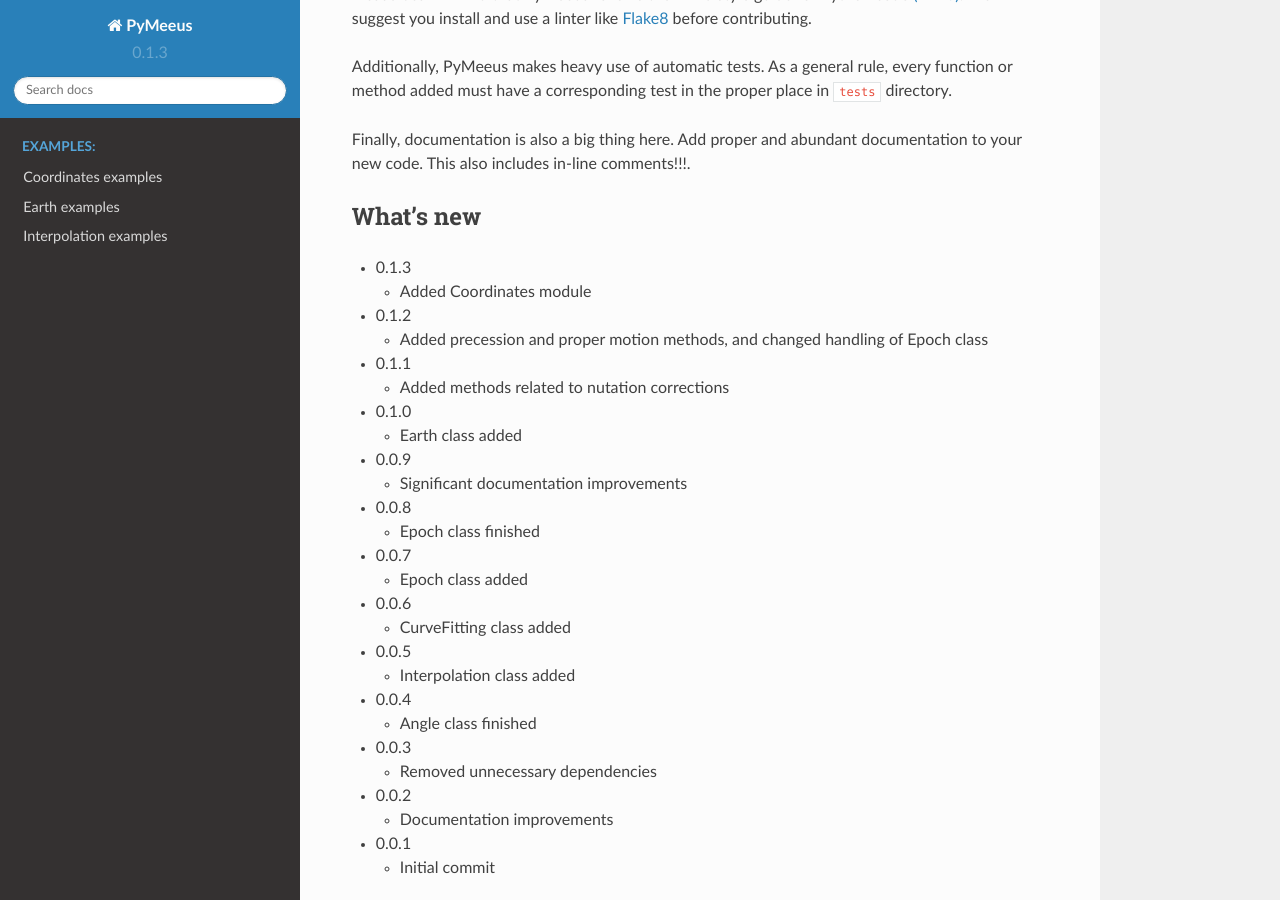
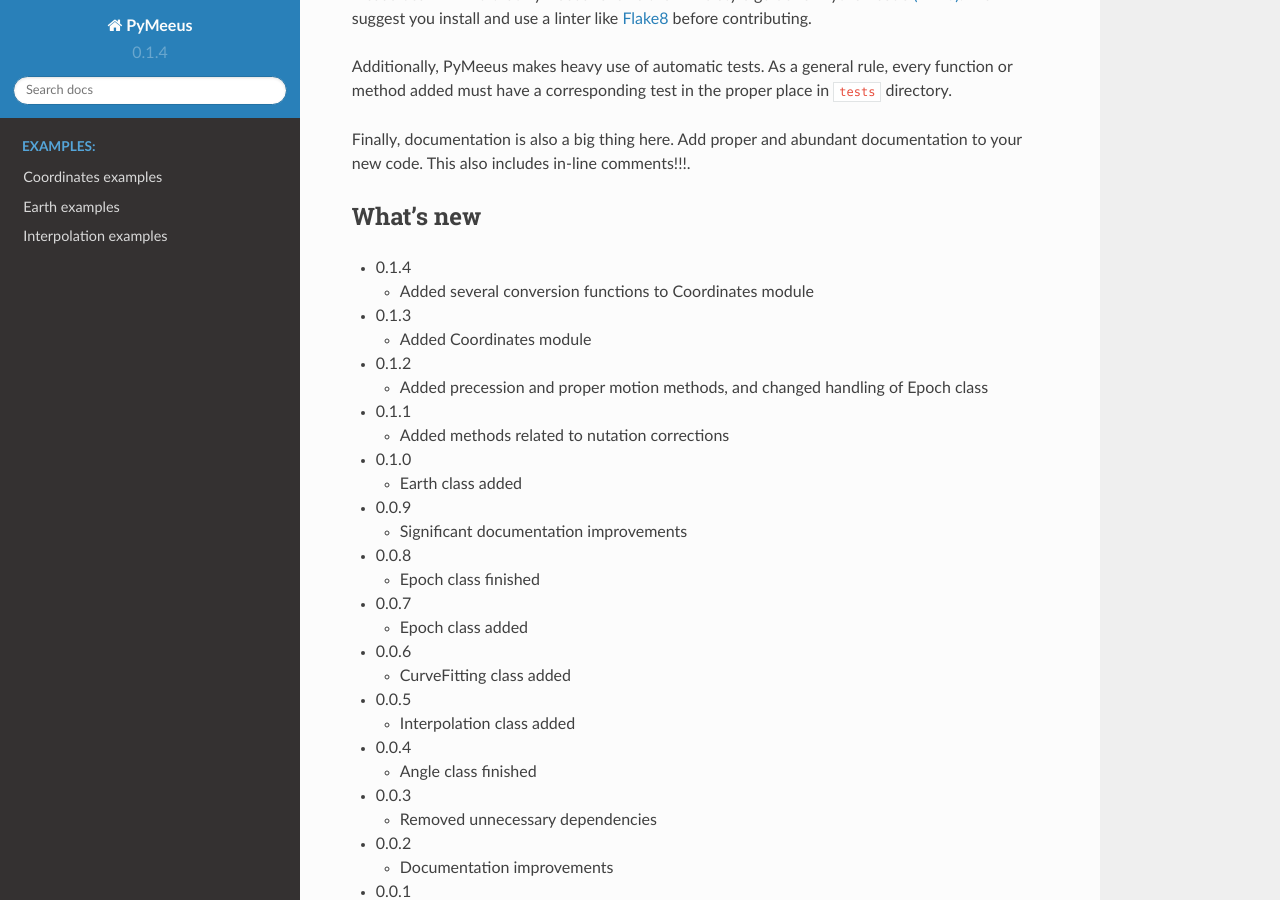
Before and after one commit to architest/pymeeus, a Sphinx documentation site: the page built from docs/source/index.rst, in a window 1280 px wide and 900 px high, scrolled down 1251 px. Built offline with Sphinx 7.4.7 and the Read the Docs theme 2.0.0, drawn with Linux system fonts in a browser that asks for light colours; formulas are drawn with MathJax 3; pages that are not in the unit, such as notebooks, are missing from menus.

Commit message:
Preparation for release 0.1.4

```diff
--- a/README.rst
+++ b/README.rst
@@ -69,6 +69,10 @@ documentation to your new code. This also includes in-line comments!!!.
 What's new
 ----------
 
+-  0.1.4
+
+   -  Added several conversion functions to Coordinates module
+
 -  0.1.3
 
    -  Added Coordinates module
--- a/docs/source/conf.py
+++ b/docs/source/conf.py
@@ -59,9 +59,9 @@ author = u'Dagoberto Salazar'
 # built documents.
 #
 # The short X.Y version.
-version = u'0.1.3'
+version = u'0.1.4'
 # The full version, including alpha/beta/rc tags.
-release = u'0.1.3'
+release = u'0.1.4'
 
 # The language for content autogenerated by Sphinx. Refer to documentation
 # for a list of supported languages.
--- a/setup.py
+++ b/setup.py
@@ -15,7 +15,7 @@ with open(path.join(here, 'README.rst')) as f:
 
 config = {
     'name': 'PyMeeus',
-    'version': '0.1.3',
+    'version': '0.1.4',
     'description': 'Python implementation of Jean Meeus astronomical routines',
     'long_description': long_description,
     'keywords': 'Meeus astronomy module library',
```
Also changed, not shown: README.md (+2 -0 lines).
